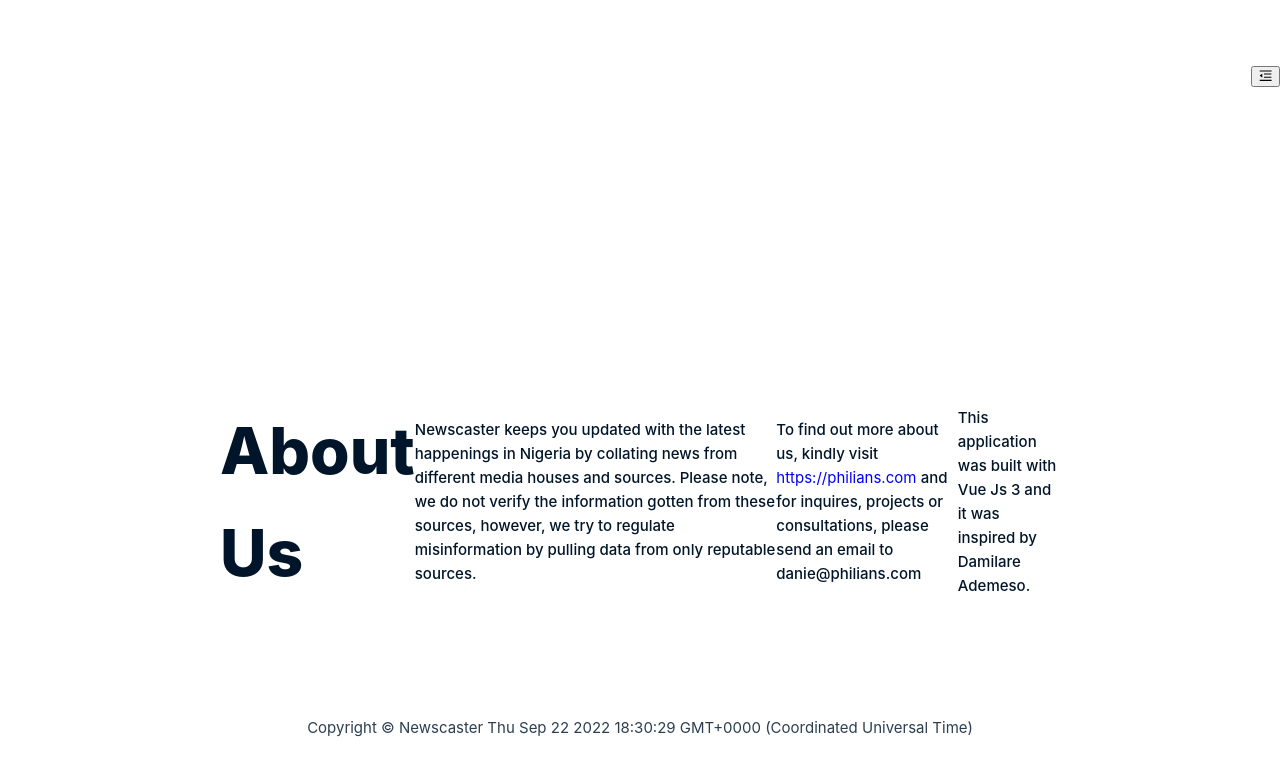
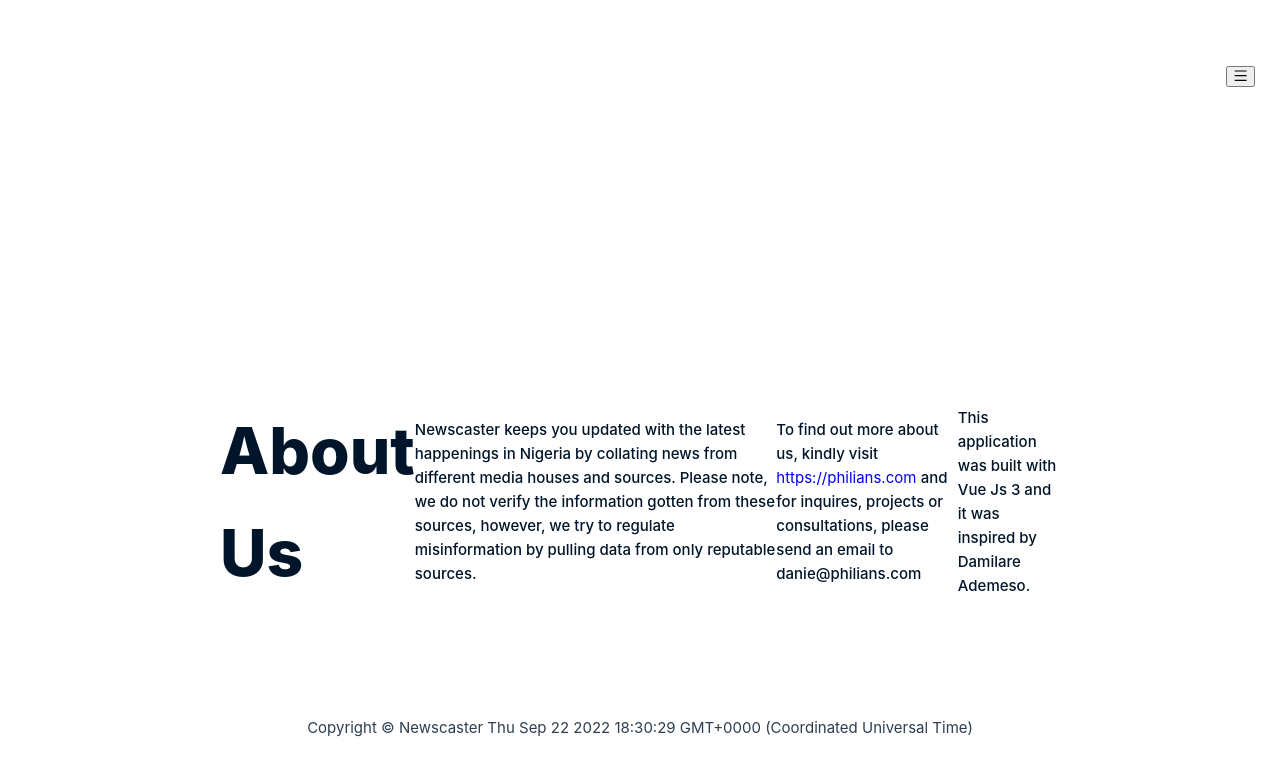
Before and after one commit to kingdanie/newscaster, a Vue app: page /about in a window 1280 px wide. Shown: the top 776 px of the page. Built offline with nearby package versions, Linux system fonts and the light colour scheme.

Commit message:
css-fix: reduce padding on newscaster header

```diff
--- a/src/App.vue
+++ b/src/App.vue
@@ -15,8 +15,8 @@
       <div class="logo"><a href="/">Newscaster</a></div>
       <div class="newscaster-header-items">
         <a-button type="primary" @click="showDrawer">
-          <MenuUnfoldOutlined v-if="collapsed" />
-          <MenuFoldOutlined v-else />
+          <MenuOutlined v-if="collapsed" />
+          <MenuOutlined v-else />
         </a-button>
       </div>
     </a-layout-header>
@@ -96,16 +96,18 @@
   UserOutlined,
   VideoCameraOutlined,
   UploadOutlined,
-  MenuUnfoldOutlined,
+  MenuOutlined,
   MenuFoldOutlined,
+  CloseOutlined
 } from "@ant-design/icons-vue";
 export default defineComponent({
   components: {
     UserOutlined,
     VideoCameraOutlined,
     UploadOutlined,
-    MenuUnfoldOutlined,
+    MenuOutlined,
     MenuFoldOutlined,
+    CloseOutlined
   },
   setup() {
     const visible = ref<boolean>(false);
@@ -182,6 +184,7 @@
   display: flex;
   align-items: center;
   justify-content: space-between;
+  padding: 0 25px;
 }
 
 .newscaster-header-items {
```
